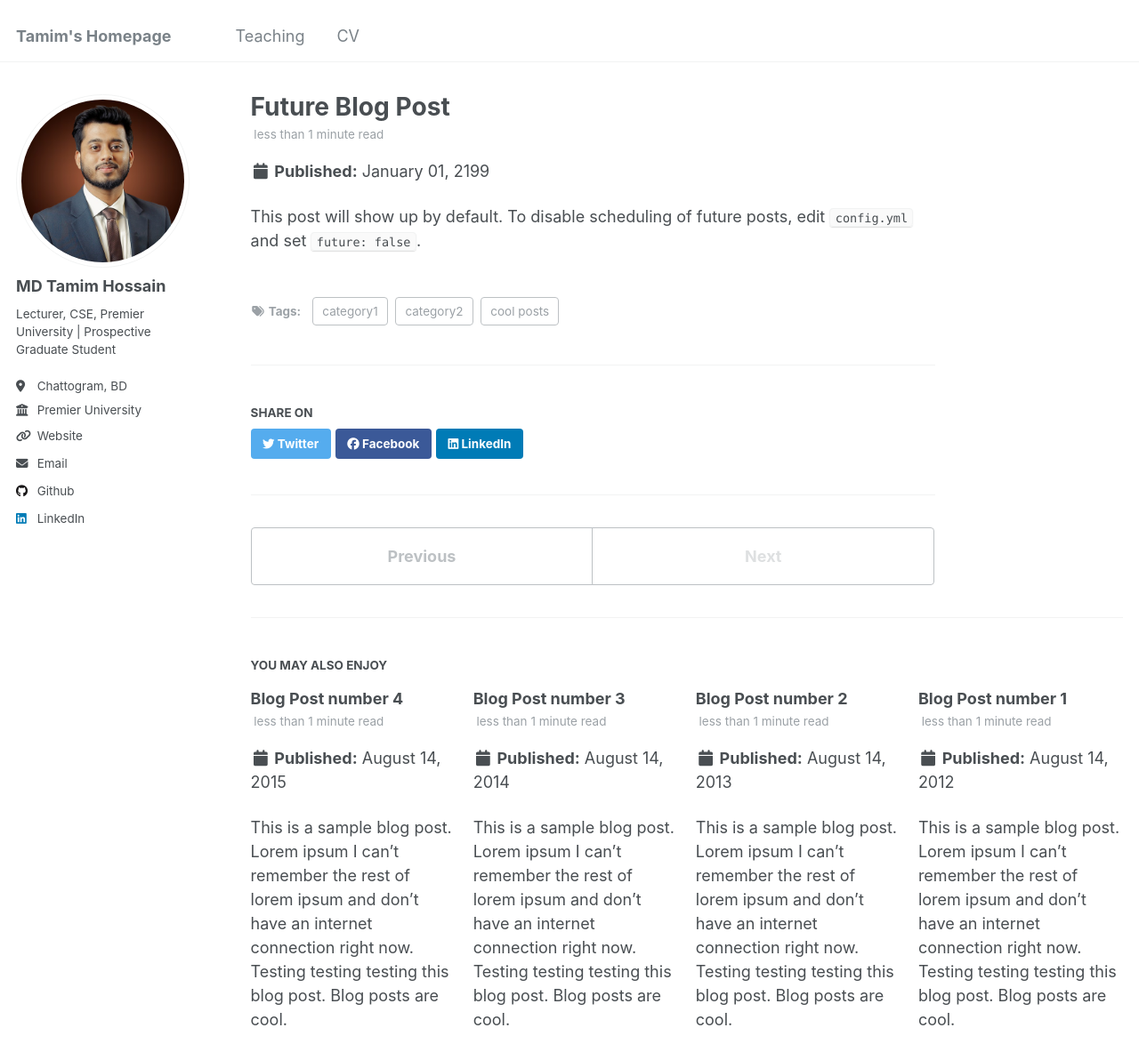
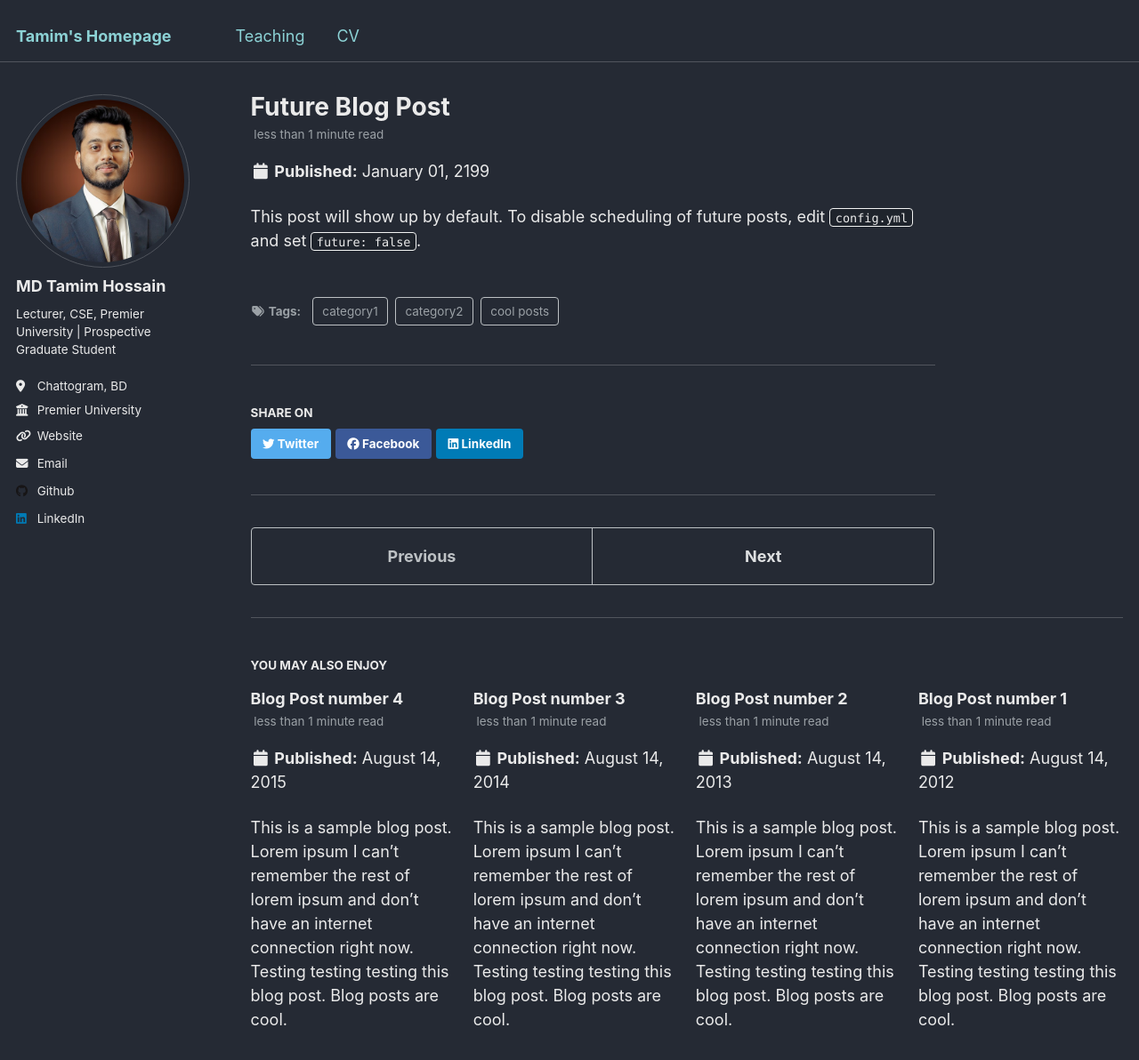
Before and after one commit to hossaintamim/hossaintamim.github.io, a Jekyll site: the page built from _posts/2199-01-01-future-post.md, in a window 1280 px wide and 1400 px high. Shown: the top 1192 px of the window at 89% size. Built offline with Jekyll 4.4.1, drawn with Linux system fonts in a browser that asks for light colours.

Commit message:
Theme change

```diff
--- a/_sass/_footer.scss
+++ b/_sass/_footer.scss
@@ -20,8 +20,8 @@
           animation: intro 0.3s both;
   -webkit-animation-delay: 0.45s;
           animation-delay: 0.45s;
-  background-color: $lighter-gray;
-  border-top: 1px solid $light-gray;
+  background-color: $dark-gray;
+  border-top: 1px solid $darker-gray;
 
   footer {
     @include clearfix;
--- a/_sass/_masthead.scss
+++ b/_sass/_masthead.scss
@@ -4,7 +4,7 @@
 
 .masthead {
   position: fixed;
-  background: white;
+  background: $background-color;
   border-bottom: 1px solid $border-color;
   height: $masthead-height;
   top: 0;
--- a/_sass/_sidebar.scss
+++ b/_sass/_sidebar.scss
@@ -190,7 +190,7 @@
   list-style-type: none;
   border: 1px solid $border-color;
   border-radius: $border-radius;
-  background: #fff;
+  background: $gray;
   z-index: -1;
   box-shadow: 0 0 10px rgba(#000, 0.25);
   cursor: default;
--- a/_sass/_variables.scss
+++ b/_sass/_variables.scss
@@ -61,14 +61,14 @@ $darker-gray                : mix(#000, $gray, 60%);
    $light-gray                 : mix(#fff, $gray, 50%);
    $lighter-gray               : mix(#fff, $gray, 90%);
 
-$body-color                 : #fff;
-$background-color           : #fff;
-$code-background-color      : #fafafa;
-$code-background-color-dark : $light-gray;
-$text-color                 : $dark-gray;
-$border-color               : $lighter-gray;
+   $body-color                 : #252a34;
+   $background-color           : #252a34;
+   $code-background-color      : mix(#000, $background-color, 15%);
+   $code-background-color-dark : mix(#000, $background-color, 20%);
+   $text-color                 : #eaeaea;
+   $border-color               : mix(#fff, $background-color, 20%);
 
-$primary-color              : #7a8288;
+   $primary-color              : #8cd2d5;
    $success-color              : #62c462;
    $warning-color              : #f89406;
    $danger-color               : #ee5f5b;
@@ -86,9 +86,9 @@ $google-plus-color          : #dd4b39;
    $instagram-color            : #517fa4;
    $kaggle-color               : #20c0ff;
    $lastfm-color               : #d51007;
-$linkedin-color             : #007bb6;
    $mastodon-color             : #6364ff;
    $orcid-color                : #a6ce39;
+   $linkedin-color             : #007bb6;
    $pinterest-color            : #cb2027;
    $rss-color                  : #fa9b39;
    $soundcloud-color           : #ff3300;
@@ -102,11 +102,12 @@ $xing-color                 : #006567;
 
 
    /* links */
-$link-color                 : $info-color;
-$link-color-hover           : mix(#000, $link-color, 25%);
-$link-color-visited         : mix(#fff, $link-color, 25%);
-$masthead-link-color        : $primary-color;
-$masthead-link-color-hover  : mix(#000, $primary-color, 25%);
+   $link-color                 : mix(#000, $info-color, 15%) !default;
+   $link-color-hover           : mix(#000, $link-color, 25%) !default;
+   $link-color-visited         : mix(#fff, $link-color, 15%) !default;
+   $masthead-link-color        : $primary-color !default;
+   $masthead-link-color-hover  : mix(#000, $primary-color, 25%) !default;
+   $navicon-link-color-hover   : mix(#fff, $primary-color, 75%) !default;
 
 
 /*
--- /dev/null
+++ b/_sass/skins/_air.scss
@@ -0,0 +1,23 @@
+/* ==========================================================================
+   Air skin
+   ========================================================================== */
+
+/* Colors */
+$background-color: #eeeeee !default;
+$text-color: #222831 !default;
+$muted-text-color: #393e46 !default;
+$primary-color: #0092ca !default;
+$border-color: mix(#fff, #393e46, 75%) !default;
+$footer-background-color: $primary-color !default;
+$link-color: #393e46 !default;
+$masthead-link-color: $text-color !default;
+$masthead-link-color-hover: $text-color !default;
+$navicon-link-color-hover: mix(#fff, $text-color, 80%) !default;
+
+.page__footer {
+  color: #fff !important; // override
+}
+
+.page__footer-follow .social-icons .svg-inline--fa {
+  color: inherit;
+}
--- /dev/null
+++ b/_sass/skins/_aqua.scss
@@ -0,0 +1,30 @@
+/* ==========================================================================
+   Aqua skin
+   ========================================================================== */
+
+/* Colors */
+$gray                       : #1976d2 !default;
+$dark-gray                  : mix(#000, $gray, 40%) !default;
+$darker-gray                : mix(#000, $gray, 60%) !default;
+$light-gray                 : mix(#fff, $gray, 50%) !default;
+$lighter-gray               : mix(#fff, $gray, 90%) !default;
+
+$body-color                 : #fff !default;
+$background-color           : #f0fff0 !default;
+$code-background-color      : $lighter-gray !default;
+$code-background-color-dark : $light-gray !default;
+$text-color                 : $dark-gray !default;
+$border-color               : $lighter-gray !default;
+
+$primary-color              : $gray !default;
+$success-color              : #27ae60 !default;
+$warning-color              : #e67e22 !default;
+$danger-color               : #c0392b !default;
+$info-color                 : #03a9f4 !default;
+
+/* links */
+$link-color                 : $info-color !default;
+$link-color-hover           : mix(#000, $link-color, 25%) !default;
+$link-color-visited         : mix(#fff, $link-color, 25%) !default;
+$masthead-link-color        : $primary-color !default;
+$masthead-link-color-hover  : mix(#000, $primary-color, 25%) !default;
--- /dev/null
+++ b/_sass/skins/_contrast.scss
@@ -0,0 +1,51 @@
+/* ==========================================================================
+   Contrast skin
+   ========================================================================== */
+
+/* Colors */
+$text-color: #000 !default;
+$muted-text-color: $text-color !default;
+$primary-color: #ff0000 !default;
+$border-color: mix(#fff, $text-color, 75%) !default;
+$footer-background-color: #000 !default;
+$link-color: #0000ff !default;
+$masthead-link-color: $text-color !default;
+$masthead-link-color-hover: $text-color !default;
+$navicon-link-color-hover: mix(#fff, $text-color, 80%) !default;
+
+/* contrast syntax highlighting (base16) */
+$base00: #000000 !default;
+$base01: #242422 !default;
+$base02: #484844 !default;
+$base03: #6c6c66 !default;
+$base04: #918f88 !default;
+$base05: #b5b3aa !default;
+$base06: #d9d7cc !default;
+$base07: #fdfbee !default;
+$base08: #ff6c60 !default;
+$base09: #e9c062 !default;
+$base0a: #ffffb6 !default;
+$base0b: #a8ff60 !default;
+$base0c: #c6c5fe !default;
+$base0d: #96cbfe !default;
+$base0e: #ff73fd !default;
+$base0f: #b18a3d !default;
+
+.page__content {
+  .notice,
+  .notice--primary,
+  .notice--info,
+  .notice--warning,
+  .notice--success,
+  .notice--danger {
+    color: $text-color;
+  }
+}
+
+.page__footer {
+  color: #fff !important; // override
+}
+
+.page__footer-follow .social-icons .svg-inline--fa {
+  color: inherit;
+}
--- /dev/null
+++ b/_sass/skins/_default.scss
@@ -0,0 +1,28 @@
+/* ==========================================================================
+   Dark skin
+   ========================================================================== */
+
+/* Colors */
+$background-color: #252a34 !default;
+$text-color: #eaeaea !default;
+$primary-color: #00adb5 !default;
+$border-color: mix(#fff, $background-color, 20%) !default;
+$code-background-color: mix(#000, $background-color, 15%) !default;
+$code-background-color-dark: mix(#000, $background-color, 20%) !default;
+$form-background-color: mix(#000, $background-color, 15%) !default;
+$footer-background-color: mix(#000, $background-color, 30%) !default;
+$link-color: mix($primary-color, $text-color, 40%) !default;
+$link-color-hover: mix(#fff, $link-color, 25%) !default;
+$link-color-visited: mix(#000, $link-color, 25%) !default;
+$masthead-link-color: $text-color !default;
+$masthead-link-color-hover: mix(#000, $text-color, 20%) !default;
+$navicon-link-color-hover: mix(#000, $background-color, 30%) !default;
+
+.author__urls.social-icons .svg-inline--fa,
+.page__footer-follow .social-icons .svg-inline--fa {
+  color: inherit;
+}
+
+.ais-search-box .ais-search-box--input {
+  background-color: $form-background-color;
+}
--- /dev/null
+++ b/_sass/skins/_dirt.scss
@@ -0,0 +1,33 @@
+/* ==========================================================================
+   Dirt skin
+   ========================================================================== */
+
+/* Colors */
+$background-color: #f3f3f3 !default;
+$text-color: #343434 !default;
+$muted-text-color: #8e8b82 !default;
+$primary-color: #343434 !default;
+$border-color: #e9dcbe !default;
+$footer-background-color: #e9dcbe !default;
+$link-color: #343434 !default;
+$masthead-link-color: $text-color !default;
+$masthead-link-color-hover: $text-color !default;
+$navicon-link-color-hover: mix(#fff, $text-color, 80%) !default;
+
+/* dirt syntax highlighting (base16) */
+$base00: #231e18 !default;
+$base01: #302b25 !default;
+$base02: #48413a !default;
+$base03: #9d8b70 !default;
+$base04: #b4a490 !default;
+$base05: #cabcb1 !default;
+$base06: #d7c8bc !default;
+$base07: #e4d4c8 !default;
+$base08: #d35c5c !default;
+$base09: #ca7f32 !default;
+$base0a: #e0ac16 !default;
+$base0b: #b7ba53 !default;
+$base0c: #6eb958 !default;
+$base0d: #88a4d3 !default;
+$base0e: #bb90e2 !default;
+$base0f: #b49368 !default;
--- /dev/null
+++ b/_sass/skins/_mint.scss
@@ -0,0 +1,23 @@
+/* ==========================================================================
+   Mint skin
+   ========================================================================== */
+
+/* Colors */
+$background-color: #f3f6f6 !default;
+$text-color: #40514e !default;
+$muted-text-color: #40514e !default;
+$primary-color: #11999e !default;
+$border-color: mix(#fff, #40514e, 75%) !default;
+$footer-background-color: #30e3ca !default;
+$link-color: #11999e !default;
+$masthead-link-color: $text-color !default;
+$masthead-link-color-hover: $text-color !default;
+$navicon-link-color-hover: mix(#fff, $text-color, 80%) !default;
+
+.page__footer {
+  color: #fff !important; // override
+}
+
+.page__footer-follow .social-icons .svg-inline--fa {
+  color: inherit;
+}
--- /dev/null
+++ b/_sass/skins/_neon.scss
@@ -0,0 +1,57 @@
+/* ==========================================================================
+   Neon skin
+   ========================================================================== */
+
+/* Colors */
+$background-color: #141010 !default;
+$text-color: #fff6fb !default;
+$primary-color: #f21368 !default;
+$border-color: mix(#fff, $background-color, 20%) !default;
+$code-background-color: mix(#000, $background-color, 15%) !default;
+$code-background-color-dark: mix(#000, $background-color, 20%) !default;
+$form-background-color: mix(#000, $background-color, 15%) !default;
+$footer-background-color: mix($primary-color, #000, 10%) !default;
+$link-color: $primary-color !default;
+$link-color-hover: mix(#fff, $link-color, 25%) !default;
+$link-color-visited: mix(#000, $link-color, 25%) !default;
+$masthead-link-color: $text-color !default;
+$masthead-link-color-hover: mix(#000, $text-color, 20%) !default;
+$navicon-link-color-hover: mix(#000, $background-color, 30%) !default;
+
+/* neon syntax highlighting (base16) */
+$base00: #ffffff !default;
+$base01: #e0e0e0 !default;
+$base02: #d0d0d0 !default;
+$base03: #b0b0b0 !default;
+$base04: #000000 !default;
+$base05: #101010 !default;
+$base06: #151515 !default;
+$base07: #202020 !default;
+$base08: #ff0086 !default;
+$base09: #fd8900 !default;
+$base0a: #aba800 !default;
+$base0b: #00c918 !default;
+$base0c: #1faaaa !default;
+$base0d: #3777e6 !default;
+$base0e: #ad00a1 !default;
+$base0f: #cc6633 !default;
+
+.author__urls.social-icons .svg-inline--fa,
+.page__footer-follow .social-icons .svg-inline--fa {
+  color: inherit;
+}
+
+/* next/previous buttons */
+.pagination--pager {
+  color: $text-color;
+  background-color: $primary-color;
+  border-color: transparent;
+
+  &:visited {
+    color: $text-color;
+  }
+}
+
+.ais-search-box .ais-search-box--input {
+  background-color: $form-background-color;
+}
--- /dev/null
+++ b/_sass/skins/_plum.scss
@@ -0,0 +1,64 @@
+/* ==========================================================================
+   Plum skin
+   ========================================================================== */
+
+/* Colors */
+$background-color: #521477 !default;
+$text-color: #fffd86 !default;
+$primary-color: #c327ab !default;
+$border-color: mix(#fff, $background-color, 20%) !default;
+$code-background-color: mix(#000, $background-color, 15%) !default;
+$code-background-color-dark: mix(#000, $background-color, 20%) !default;
+$form-background-color: mix(#000, $background-color, 15%) !default;
+$footer-background-color: mix(#000, $background-color, 25%) !default;
+$link-color: $primary-color !default;
+$link-color-hover: mix(#fff, $link-color, 25%) !default;
+$link-color-visited: mix(#000, $link-color, 25%) !default;
+$masthead-link-color: $text-color !default;
+$masthead-link-color-hover: mix(#000, $text-color, 20%) !default;
+$navicon-link-color-hover: mix(#000, $background-color, 30%) !default;
+
+/* plum syntax highlighting (base16) */
+$base00: #ffffff !default;
+$base01: #e0e0e0 !default;
+$base02: #d0d0d0 !default;
+$base03: #b0b0b0 !default;
+$base04: #000000 !default;
+$base05: #101010 !default;
+$base06: #151515 !default;
+$base07: #202020 !default;
+$base08: #ff0086 !default;
+$base09: #fd8900 !default;
+$base0a: #aba800 !default;
+$base0b: #00c918 !default;
+$base0c: #1faaaa !default;
+$base0d: #3777e6 !default;
+$base0e: #ad00a1 !default;
+$base0f: #cc6633 !default;
+
+.author__urls.social-icons .svg-inline--fa,
+.page__footer-follow .social-icons .svg-inline--fa {
+  color: inherit;
+}
+
+.page__content {
+  a,
+  a:visited {
+    color: inherit;
+  }
+}
+
+/* next/previous buttons */
+.pagination--pager {
+  color: $text-color;
+  background-color: $primary-color;
+  border-color: transparent;
+
+  &:visited {
+    color: $text-color;
+  }
+}
+
+.ais-search-box .ais-search-box--input {
+  background-color: $form-background-color;
+}
--- /dev/null
+++ b/_sass/skins/_sunrise.scss
@@ -0,0 +1,44 @@
+/* ==========================================================================
+   Sunrise skin
+   ========================================================================== */
+
+/* Colors */
+$dark-gray: #0e2431 !default;
+$background-color: #e8d5b7 !default;
+$text-color: #000 !default;
+$muted-text-color: $dark-gray !default;
+$primary-color: #fc3a52 !default;
+$border-color: mix(#000, $background-color, 20%) !default;
+$code-background-color: mix(#fff, $background-color, 20%) !default;
+$code-background-color-dark: mix(#000, $background-color, 10%) !default;
+$form-background-color: mix(#fff, $background-color, 15%) !default;
+$footer-background-color: #f9b248 !default;
+$link-color: mix(#000, $primary-color, 10%) !default;
+$link-color-hover: mix(#fff, $link-color, 25%) !default;
+$link-color-visited: mix(#000, $link-color, 25%) !default;
+$masthead-link-color: $text-color !default;
+$masthead-link-color-hover: mix(#000, $text-color, 20%) !default;
+$navicon-link-color-hover: mix(#000, $background-color, 30%) !default;
+
+/* sunrise syntax highlighting (base16) */
+$base00: #1d1f21 !default;
+$base01: #282a2e !default;
+$base02: #373b41 !default;
+$base03: #969896 !default;
+$base04: #b4b7b4 !default;
+$base05: #c5c8c6 !default;
+$base06: #e0e0e0 !default;
+$base07: #ffffff !default;
+$base08: #cc6666 !default;
+$base09: #de935f !default;
+$base0a: #f0c674 !default;
+$base0b: #b5bd68 !default;
+$base0c: #8abeb7 !default;
+$base0d: #81a2be !default;
+$base0e: #b294bb !default;
+$base0f: #a3685a !default;
+
+.author__urls.social-icons .fa,
+.page__footer-follow .social-icons .svg-inline--fa {
+  color: inherit;
+}
```
Also changed, not shown: _pages/about.md (+42 -5 lines), images/volunteer.jpg (added), 1 other file. Lines whose indentation alone changed are shown as unchanged.
